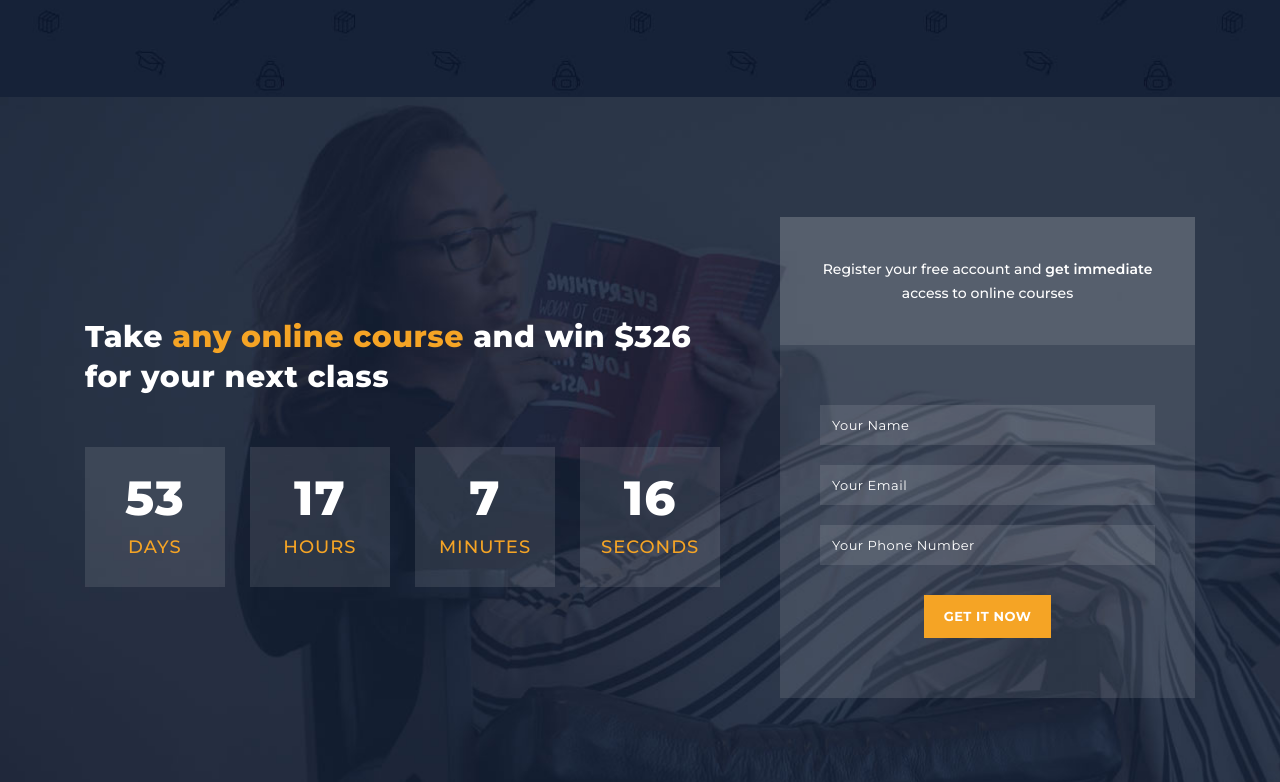
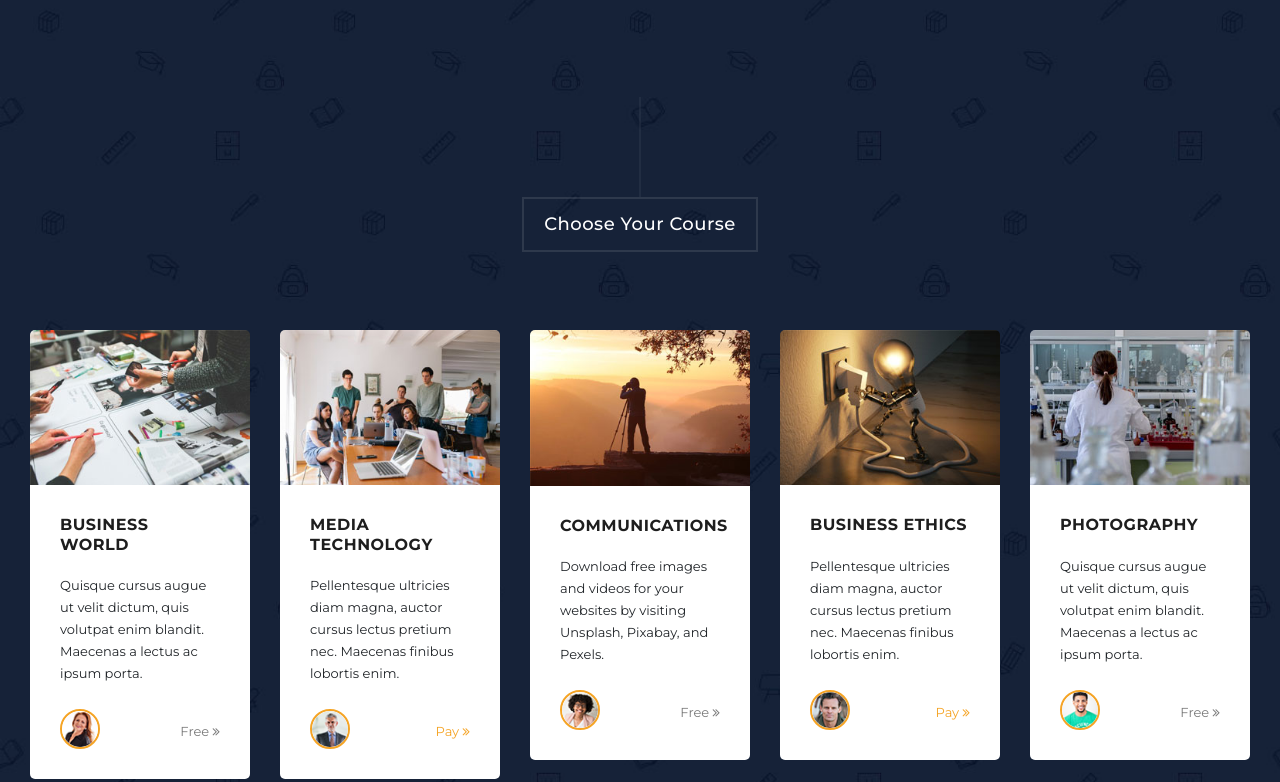
Before and after one commit to mahezx/Website-Kelas, a plain HTML site: page index.html in a window 1280 px wide. Shown: the part 1486-2268 px from the top of the page. Drawn offline with nearby package versions, Linux system fonts and the light colour scheme.

Commit message:
change section

```diff
--- a/index.html
+++ b/index.html
@@ -175,74 +175,6 @@ https://templatemo.com/tm-557-grad-school
                 </div>
               </article>
             </section>
-          </div>
-        </div>
-      </div>
-    </div>
-  </section>
-
-  <section class="section coming-soon" data-section="section3">
-    <div class="container">
-      <div class="row">
-        <div class="col-md-7 col-xs-12">
-          <div class="continer centerIt">
-            <div>
-              <h4>Take <em>any online course</em> and win $326 for your next class</h4>
-              <div class="counter">
-
-                <div class="days">
-                  <div class="value">00</div>
-                  <span>Days</span>
-                </div>
-
-                <div class="hours">
-                  <div class="value">00</div>
-                  <span>Hours</span>
-                </div>
-
-                <div class="minutes">
-                  <div class="value">00</div>
-                  <span>Minutes</span>
-                </div>
-
-                <div class="seconds">
-                  <div class="value">00</div>
-                  <span>Seconds</span>
-                </div>
-
-              </div>
-            </div>
-          </div>
-        </div>
-        <div class="col-md-5">
-          <div class="right-content">
-            <div class="top-content">
-              <h6>Register your free account and <em>get immediate</em> access to online courses</h6>
-            </div>
-            <form id="contact" action="" method="get">
-              <div class="row">
-                <div class="col-md-12">
-                  <fieldset>
-                    <input name="name" type="text" class="form-control" id="name" placeholder="Your Name" required="">
-                  </fieldset>
-                </div>
-                <div class="col-md-12">
-                  <fieldset>
-                    <input name="email" type="text" class="form-control" id="email" placeholder="Your Email" required="">
-                  </fieldset>
-                </div>
-                <div class="col-md-12">
-                  <fieldset>
-                    <input name="phone-number" type="text" class="form-control" id="phone-number" placeholder="Your Phone Number" required="">
-                  </fieldset>
-                </div>
-                <div class="col-md-12">
-                  <fieldset>
-                    <button type="submit" id="form-submit" class="button">Get it now</button>
-                  </fieldset>
-                </div>
-              </div>
-            </form>
           </div>
         </div>
       </div>
```
